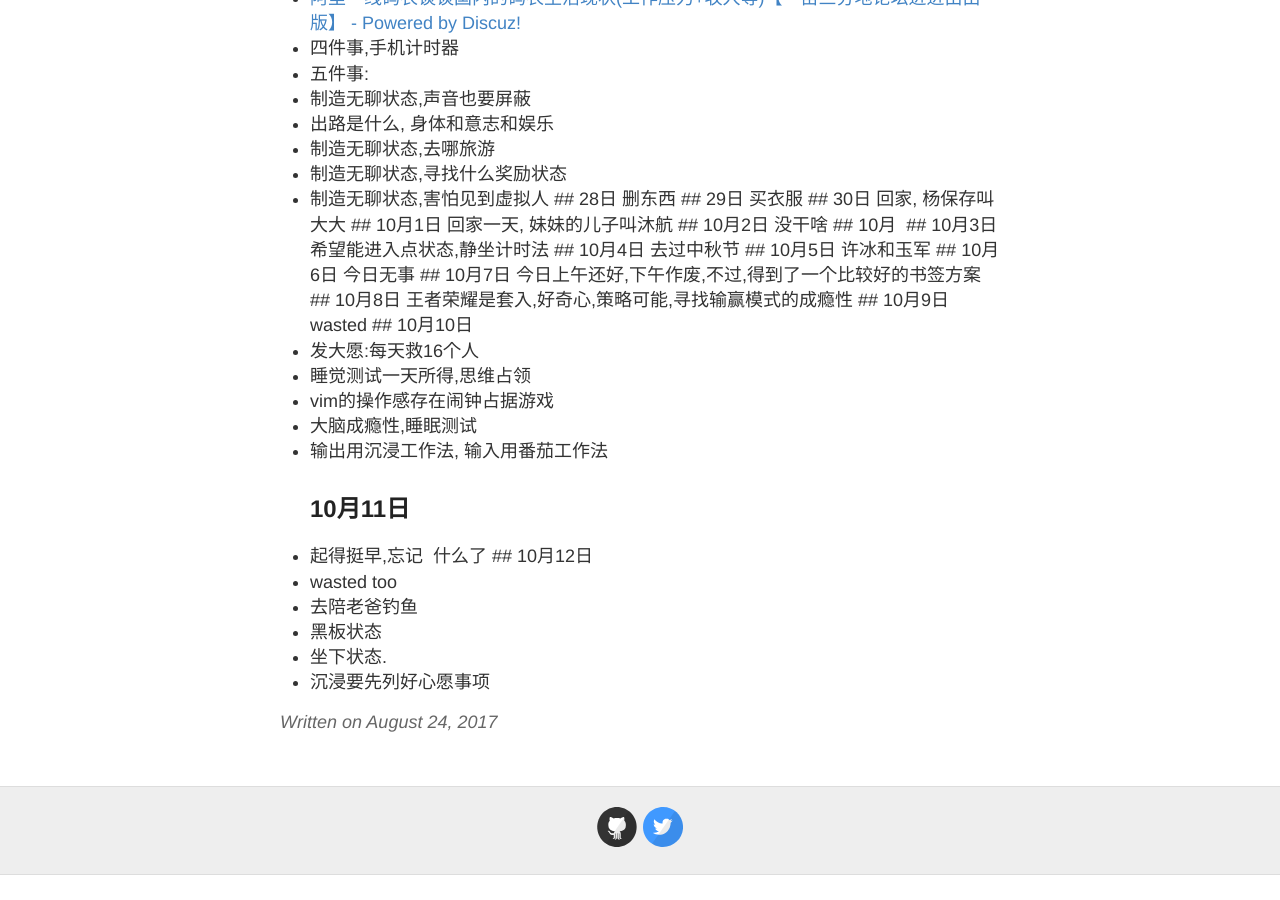
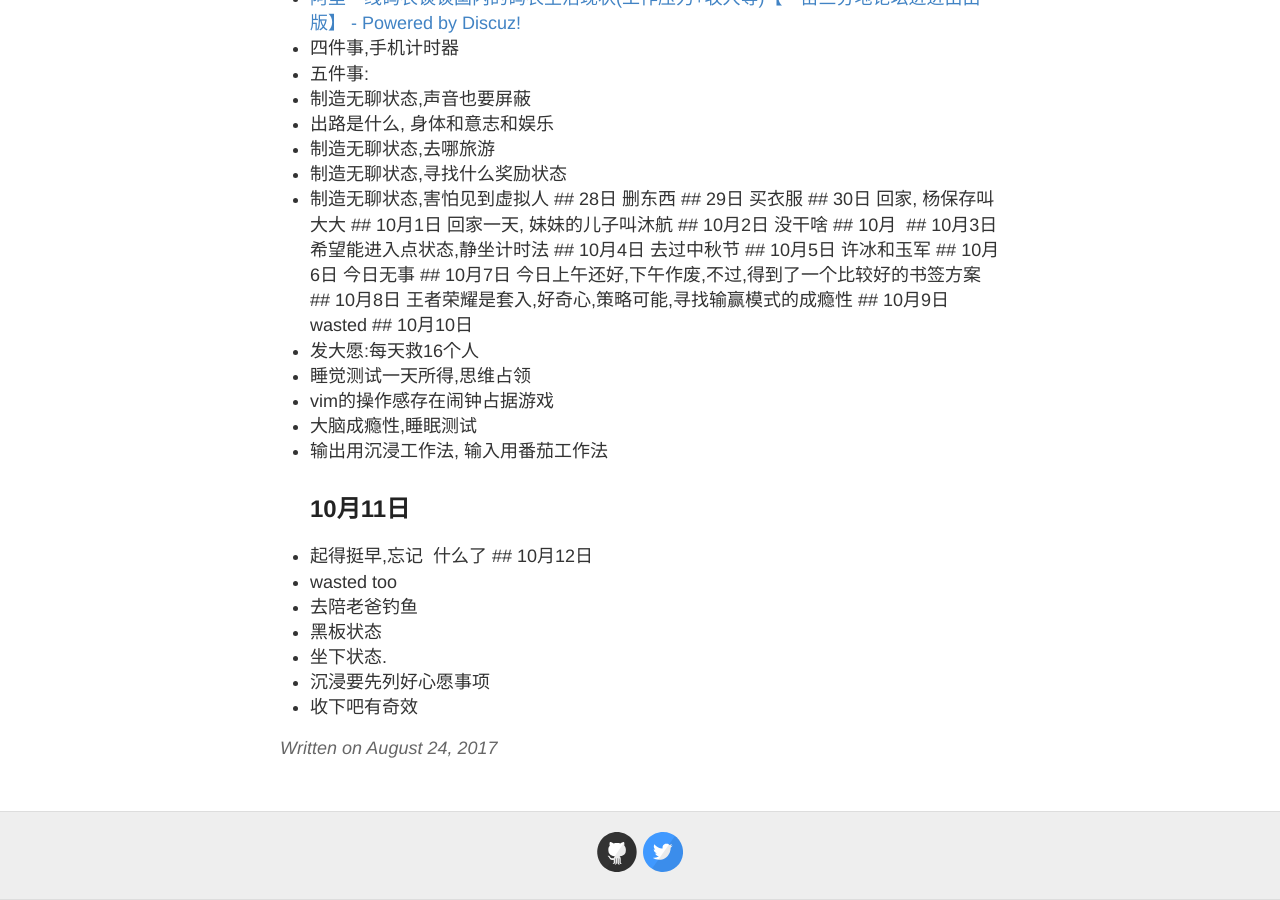
Before and after one commit to evelol/zzx_blog, a Jekyll site: the page built from _posts/2017-08-24-Ok.md, in a window 1280 px wide and 900 px high, scrolled down 4538 px. Built offline with Jekyll 4.4.1, drawn with Linux system fonts in a browser that asks for light colours; our own code applies the rules of GitHub Pages for plain Markdown files; before the commit the page ends 5413 px from its top, so only the background shows below that.

Commit message:
Update 2017-08-24-Ok.md

```diff
--- a/_posts/2017-08-24-Ok.md
+++ b/_posts/2017-08-24-Ok.md
@@ -131,3 +131,4 @@ q## 24日,昨天搞了搞linux，用了下deepin
  - 黑板状态
  - 坐下状态.
  - 沉浸要先列好心愿事项
+ - 收下吧有奇效
```
